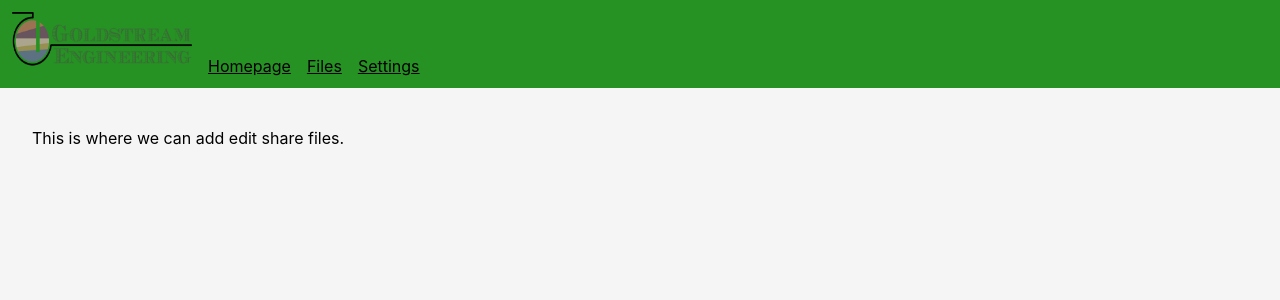
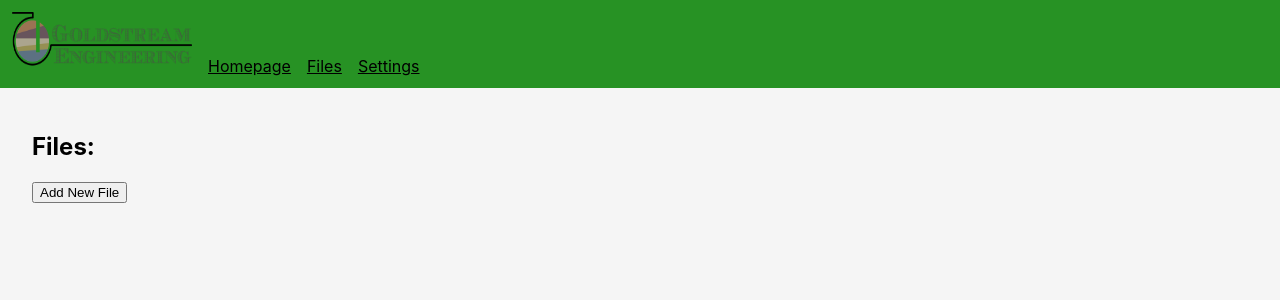
Before and after one commit to riggja/Goldstream-App, a React (Create React App) app in the folder gold-app/: page /files in a window 1280 px wide. Shown: the top 300 px of the page. Built offline with nearby package versions, Linux system fonts and the light colour scheme.

Commit message:
clean up

```diff
--- a/gold-app/src/style.css
+++ b/gold-app/src/css/style.css
@@ -40,6 +40,7 @@ a:hover {
 li {
     color: black;
     margin-right: 1rem;
+    padding-top: -2rem;
 }
 
 ul#menu li{
--- a/gold-app/src/index.js
+++ b/gold-app/src/index.js
@@ -1,6 +1,6 @@
 import React from 'react';
 import ReactDOM from 'react-dom';
-import './index.css';
+import './css/index.css';
 import App from './App';
 import reportWebVitals from './reportWebVitals';
 import * as serviceWorker from './serviceWorker';
--- a/gold-app/src/NavBar.js
+++ b/gold-app/src/nav-bar/NavBar.js
@@ -1,5 +1,5 @@
 import React, { Component } from 'react';
-import './style.css';
+import '../css/style.css';
 import DropdownButton from 'react-bootstrap/DropdownButton'
 import Dropdown from 'react-bootstrap/Dropdown'
 import Image from 'react-bootstrap/Image'
--- a/gold-app/src/Files.js
+++ b/gold-app/src/pages/Files.js
@@ -1,5 +1,6 @@
 import React, { Component } from 'react';
-import './style.css';
+import Button from 'react-bootstrap/Button'
+import '../css/style.css';
 
 class Files extends Component {
 
@@ -7,10 +8,10 @@ class Files extends Component {
         return(
             <main>
                <section className="App-header">
-                    <p>
-                        This is where we can add edit share files.
-                    </p>
-
+                    <h1>
+                        Files:
+                    </h1>
+                    <Button variant="outline-success">Add New File</Button>{''}
                 </section>
             </main>
         )
--- a/gold-app/src/Homepage.js
+++ b/gold-app/src/pages/Homepage.js
@@ -1,5 +1,5 @@
 import React, { Component } from 'react';
-import './style.css';
+import '../css/style.css';
 
 class Homepage extends Component {
 
--- a/gold-app/src/Settings.js
+++ b/gold-app/src/pages/Settings.js
@@ -1,5 +1,5 @@
 import React, { Component } from 'react';
-import './style.css';
+import '../css/style.css';
 
 class Settings extends Component {
 
```
Also changed, not shown: gold-app/src/App.js (+6 -6 lines), gold-app/src/css/App.css (added), gold-app/src/css/index.css (renamed from gold-app/src/index.css), gold-app/src/nav-bar/PageLinks.js (renamed from gold-app/src/PageLinks.js), gold-app/src/pages/Error.js (renamed from gold-app/src/Error.js), 1 other file (tests, documents, lock files or other folders).
